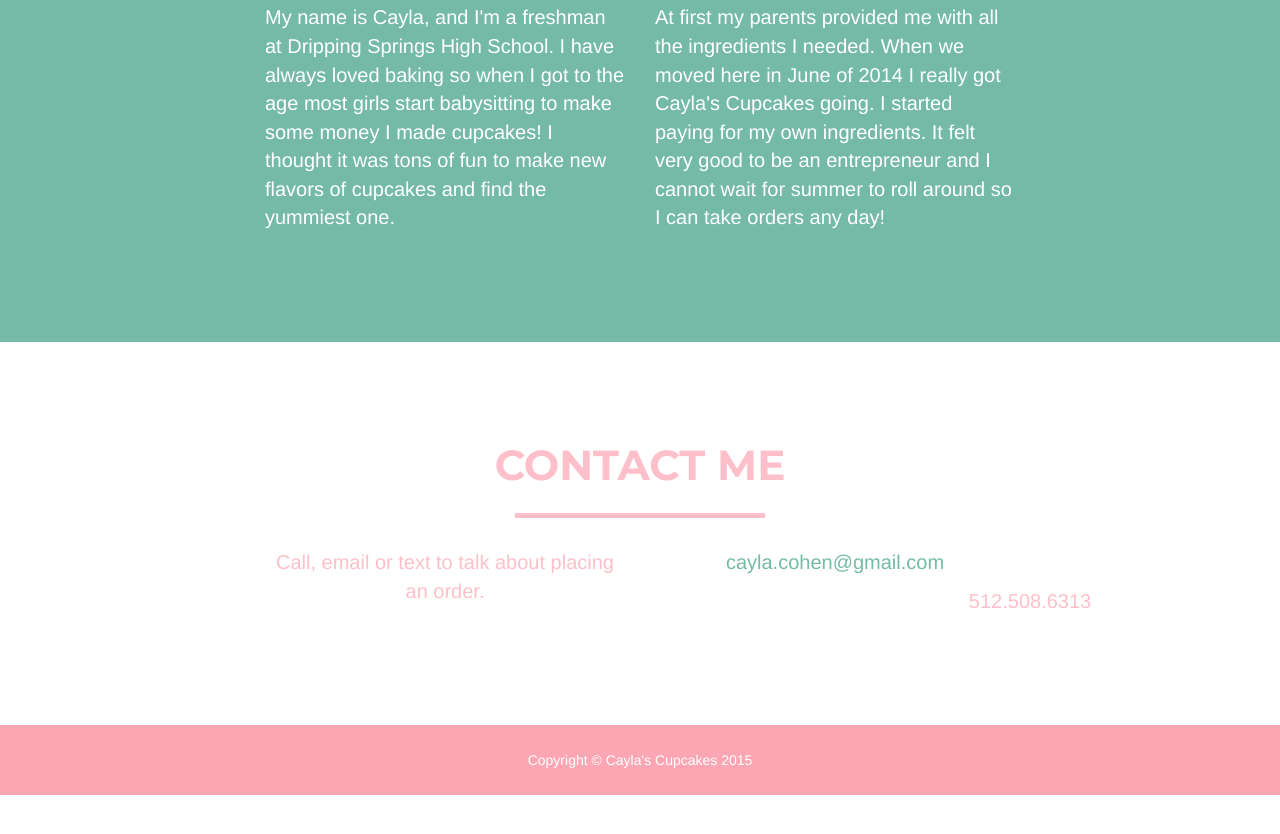
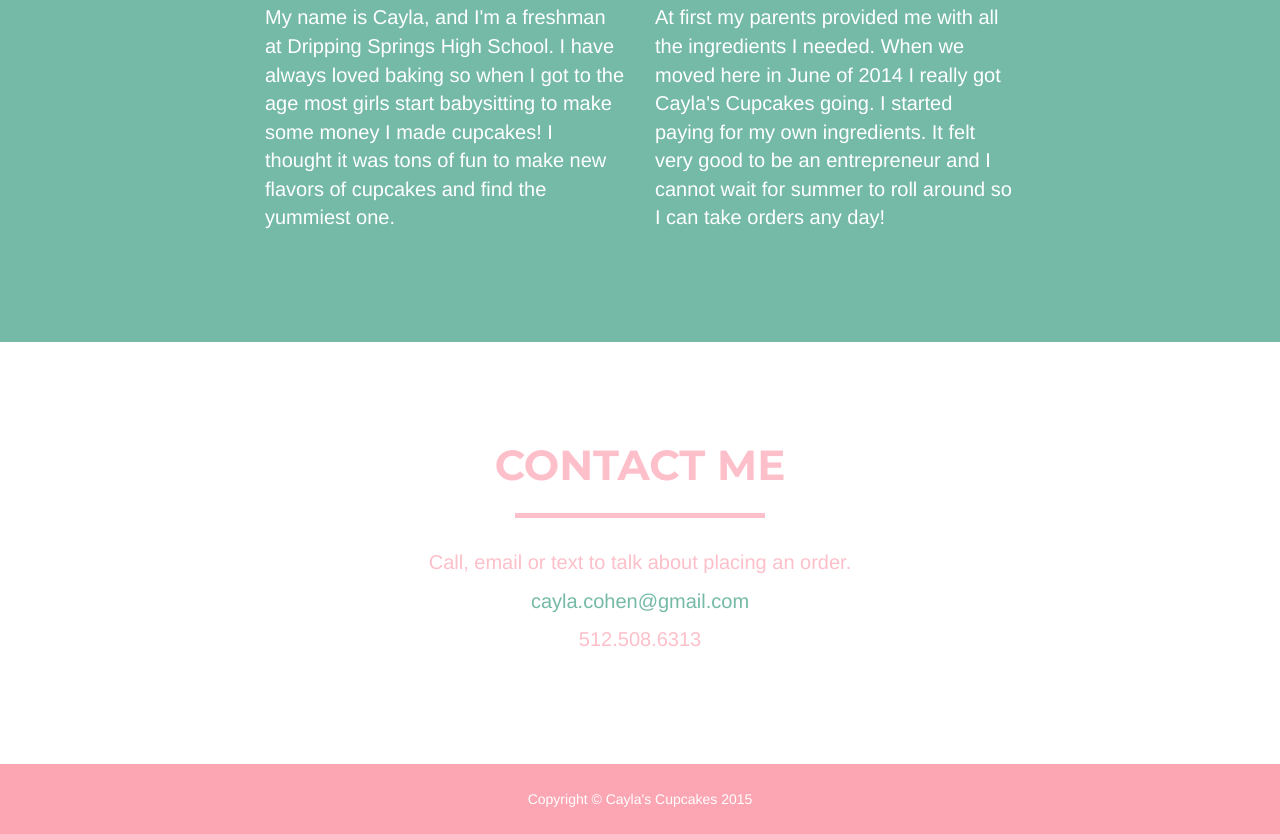
Before and after one commit to caylacohen/bakery, a plain HTML site: page index.html in a window 1280 px wide. Shown: the part 1871-2705 px from the top of the page. Before the commit the page ends 2666 px from the top, so only its background shows below. Drawn offline with nearby package versions, Linux system fonts and the light colour scheme.

Commit message:
Correcting layout on large viewports

```diff
--- a/index.html
+++ b/index.html
@@ -185,16 +185,14 @@
                     <hr class="star-primary">
                 </div>
             </div>
-            <div class="row">
-                <div class="col-lg-4 col-lg-offset-2 text-center">
+            <div class="row text-center">
                     <p>Call, email or text to talk about placing an order.</p>
-                </div>
-                <div class="col-lg-4 text-center">
+            </div>
+            <div class="row text-center">
                     <p><a href="mailto:cayla.cohen@gmail.com">cayla.cohen@gmail.com</a></p>
-                </div>
-                <div class="col-lg-4 col-lg-offset-2 text-center">
+            </div>
+            <div class="row text-center">
                     <p>512.508.6313</p>
-                </div>
             </div>
         </div>
     </section>
```
